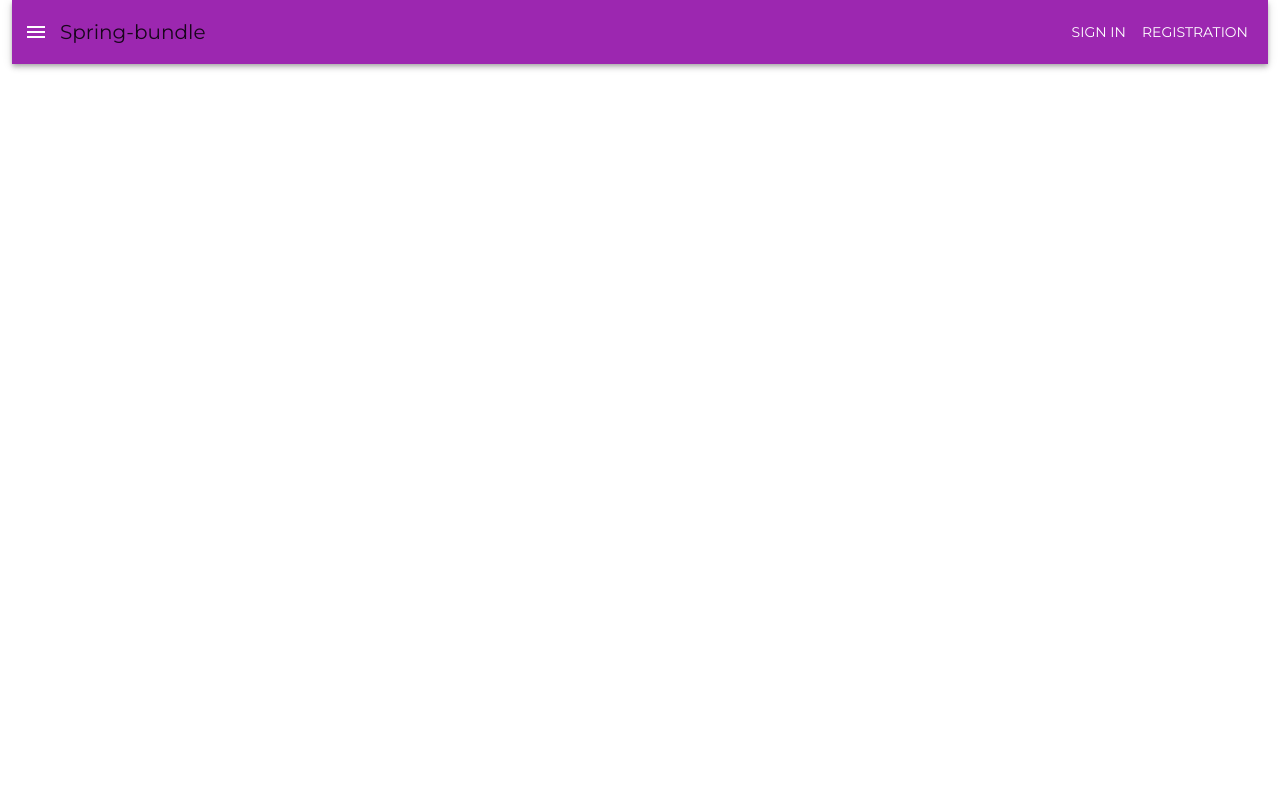
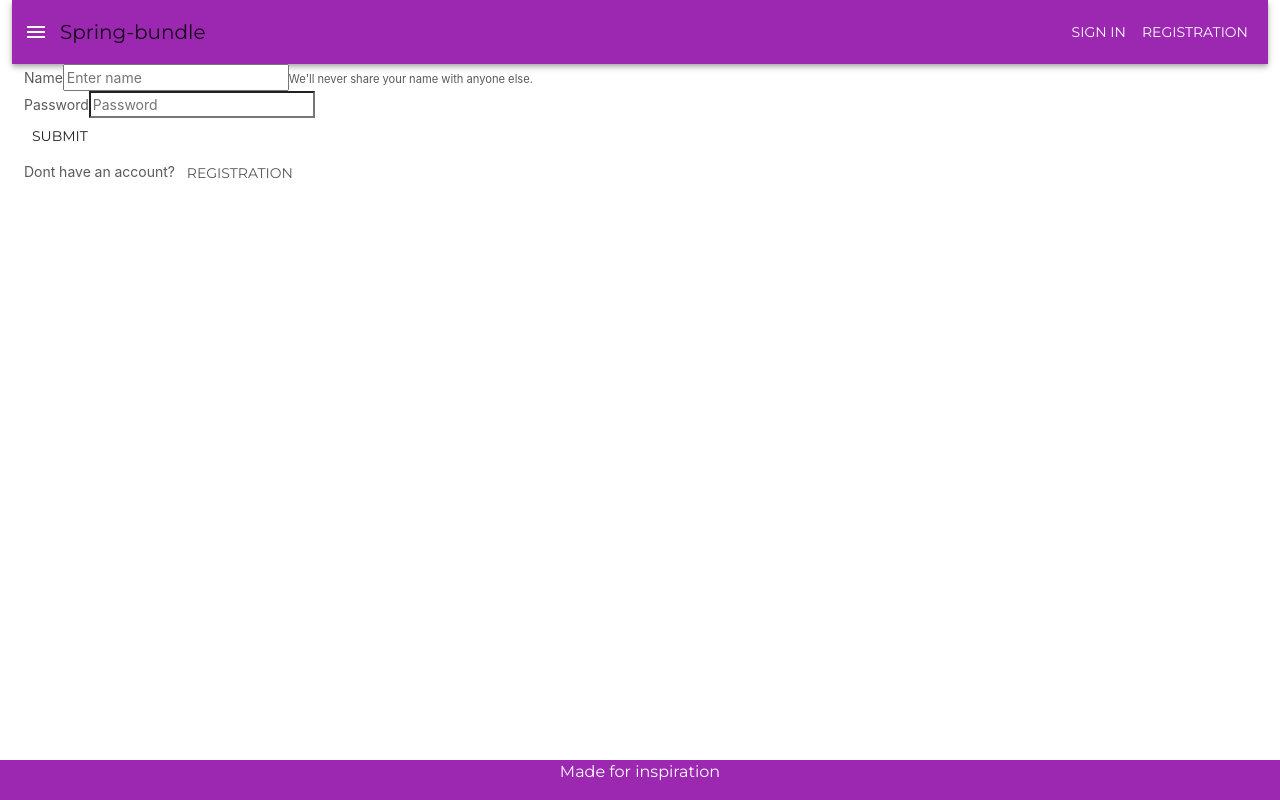
Before and after one commit to sdfizzz/react-client, a React (Create React App) app: page /login in a window 1280 px wide. Built offline with nearby package versions, Linux system fonts and the light colour scheme.

Commit message:
fix routing, add loginForm

```diff
--- a/package.json
+++ b/package.json
@@ -37,6 +37,7 @@
     "@babel/runtime": "^7.7.6",
     "@material-ui/core": "^4.9.14",
     "@material-ui/icons": "^4.9.1",
+    "@material-ui/styles": "^4.9.14",
     "babel-eslint": "^10.0.3",
     "babel-loader": "^8.0.6",
     "babel-plugin-import": "^1.13.0",
@@ -48,6 +49,7 @@
     "eslint-plugin-react": "^7.17.0",
     "html-loader": "^1.1.0",
     "html-webpack-plugin": "^3.2.0",
+    "path": "^0.12.7",
     "prettier": "^1.19.1",
     "webpack": "^4.43.0",
     "webpack-cli": "^3.3.11",
--- a/src/js/App.js
+++ b/src/js/App.js
@@ -1,12 +1,25 @@
 import React from 'react';
+import { BrowserRouter as Router, Route, Switch} from 'react-router-dom';
 import Container from '@material-ui/core/Container';
 
 import Header from './components/header/Header.js';
+import { urls } from './constants/urls.js';
+import LoginForm from './components/LoginForm.js';
+import RegistrationForm from './components/RegistrationForm.js';
+import Footer from './components/Footer';
 
 const App = () => (
-    <Container>
-        <Header />
-    </Container>
+    <Router>
+        <Container>
+            <Header/>
+            <Switch>
+                <Route path={urls.main.pathname} exact component={() => <div/>}/>
+                <Route path="/login" component={LoginForm}/>
+                <Route path={urls.registration.pathname} component={RegistrationForm}/>
+            </Switch>
+            <Footer/>
+        </Container>
+    </Router>
 );
 
 export default App;
--- /dev/null
+++ b/src/js/components/Footer.js
@@ -0,0 +1,27 @@
+import React from 'react';
+import { makeStyles, styled } from '@material-ui/core/styles';
+import { Container } from '@material-ui/core';
+import Typography from '@material-ui/core/Typography';
+import { withTheme } from '@material-ui/styles';
+
+const useStyles = makeStyles(theme => ({
+    root: {
+        position: 'fixed',
+        left: 0,
+        bottom: 0,
+        width: '100%',
+        backgroundColor: theme.palette.primary.main,
+        color: '#fff',
+        textAlign: 'center'
+    }
+}));
+
+const Footer = props => (
+    <Container className={useStyles().root}>
+        <Typography variant="body1">
+            <p>Made for inspiration</p>
+        </Typography>
+    </Container>
+);
+
+export default withTheme(Footer);
--- a/src/js/components/Form.js
+++ b/src/js/components/Form.js
@@ -1,8 +1,8 @@
 import React, { Component } from 'react';
 
 class Form extends Component {
-    constructor() {
-        super();
+    constructor(props) {
+        super(props);
 
         this.state = {
             value: ''
--- /dev/null
+++ b/src/js/components/LoginForm.js
@@ -0,0 +1,100 @@
+import React, { useState } from 'react';
+import axios from 'axios';
+import { apiUrls } from '../constants/apiConstants.js';
+import { urls, createLink } from '../constants/urls.js';
+import { withRouter } from 'react-router-dom';
+import { styled } from '@material-ui/core/styles';
+import Button from '@material-ui/core/Button';
+import Container from '@material-ui/core/Container';
+
+const StyledContainer = styled(Container)({
+    display: 'flex',
+    flexFlow: 'column noWrap',
+    justifyContent: 'center'
+});
+
+function LoginForm(props) {
+    const [state, setState] = useState({
+        name: '',
+        password: '',
+        successMessage: null
+    });
+
+    const handleChange = e => {
+        const { id, value } = e.target;
+        setState(prevState => ({
+            ...prevState,
+            [id]: value
+        }));
+    };
+
+    const handleSubmitClick = e => {
+        e.preventDefault();
+        const payload = {
+            name: state.name,
+            password: state.password
+        };
+        axios
+            .post(apiUrls.login.pathname, payload)
+            .then(function(response) {
+                if (response.data.code === 200) {
+                    setState(prevState => ({
+                        ...prevState,
+                        successMessage: 'Login successful. Redirecting to home page..'
+                    }));
+                    redirectToHome();
+                    props.showError(null);
+                } else if (response.data.code === 204) {
+                    props.showError('Username and password do not match');
+                } else {
+                    props.showError('Username does not exists');
+                }
+            })
+            .catch(function(error) {
+                // console.log(error);
+            });
+    };
+    const redirectToHome = () => {
+        props.updateTitle('Home');
+        props.history.push(urls.main);
+    };
+    const redirectToRegister = () => {
+        props.history.push(urls.registration);
+        props.updateTitle(urls.registration);
+    };
+    return (
+        <StyledContainer>
+            <form>
+                <div className="form-group text-left">
+                    <label>Name</label>
+                    <input
+                        type="name"
+                        className="form-control"
+                        placeholder="Enter name"
+                        value={state.name}
+                        onChange={handleChange}
+                    />
+                    <small>We'll never share your name with anyone else.</small>
+                </div>
+                <div>
+                    <label>Password</label>
+                    <input type="password" placeholder="Password" value={state.password} onChange={handleChange} />
+                </div>
+                <Button type="submit" className="btn btn-primary" onClick={handleSubmitClick}>
+                    Submit
+                </Button>
+            </form>
+            <div style={{ display: state.successMessage ? 'block' : 'none' }} role="alert">
+                {state.successMessage}
+            </div>
+            <div className="registerMessage">
+                <span>Dont have an account? </span>
+                <Button color="inherit" component={createLink(urls.registration)}>
+                    Registration
+                </Button>
+            </div>
+        </StyledContainer>
+    );
+}
+
+export default withRouter(LoginForm);
--- /dev/null
+++ b/src/js/components/RegistrationForm.js
@@ -0,0 +1,109 @@
+import React, { useState } from 'react';
+import axios from 'axios';
+import { apiUrls } from '../constants/apiConstants.js';
+import { urls } from '../constants/urls.js';
+import { withRouter } from 'react-router-dom';
+
+function RegistrationForm(props) {
+    const [state, setState] = useState({
+        name: '',
+        password: '',
+        confirmPassword: '',
+        successMessage: null
+    });
+    const handleChange = e => {
+        const { id, value } = e.target;
+        setState(prevState => ({
+            ...prevState,
+            [id]: value
+        }));
+    };
+    const sendDetailsToServer = () => {
+        if (state.name.length && state.password.length) {
+            props.showError(null);
+            const payload = {
+                name: state.name,
+                password: state.password
+            };
+            axios
+                .post(apiUrls.registration, payload)
+                .then(function(response) {
+                    if (response.data.code === 200) {
+                        setState(prevState => ({
+                            ...prevState,
+                            successMessage: 'Registration successful. Redirecting to home page..'
+                        }));
+                        redirectToHome();
+                        props.showError(null);
+                    } else {
+                        props.showError('Some error ocurred');
+                    }
+                })
+                .catch(function(error) {
+                    console.log(error);
+                });
+        } else {
+            props.showError('Please enter valid username and password');
+        }
+    };
+    const redirectToHome = () => {
+        props.updateTitle('Home');
+        props.history.push('/home');
+    };
+    const redirectToLogin = () => {
+        props.updateTitle('Login');
+        props.history.push('/login');
+    };
+    const handleSubmitClick = e => {
+        e.preventDefault();
+        if (state.password === state.confirmPassword) {
+            sendDetailsToServer();
+        } else {
+            props.showError('Passwords do not match');
+        }
+    };
+    return (
+        <div className="card col-12 col-lg-4 login-card mt-2 hv-center">
+            <form>
+                <div className="form-group text-left">
+                    <label>Name</label>
+                    <input
+                        type="text"
+                        className="form-control"
+                        placeholder="Your name"
+                        value={state.name}
+                        onChange={handleChange}
+                    />
+                    <small>We'll never share your name with anyone else.</small>
+                </div>
+                <div>
+                    <label>Password</label>
+                    <input type="password" placeholder="Password" value={state.password} onChange={handleChange} />
+                </div>
+                <div>
+                    <label>Confirm Password</label>
+                    <input
+                        type="password"
+                        placeholder="Confirm Password"
+                        value={state.confirmPassword}
+                        onChange={handleChange}
+                    />
+                </div>
+                <button type="submit" onClick={handleSubmitClick}>
+                    Register
+                </button>
+            </form>
+            <div style={{ display: state.successMessage ? 'block' : 'none' }} role="alert">
+                {state.successMessage}
+            </div>
+            <div className="mt-2">
+                <span>Already have an account? </span>
+                <Button color="inherit" component={createLink(urls.login)}>
+                    Sign in
+                </Button>
+            </div>
+        </div>
+    );
+}
+
+export default withRouter(RegistrationForm);
--- a/src/js/components/header/Header.js
+++ b/src/js/components/header/Header.js
@@ -3,9 +3,10 @@ import AppBar from '@material-ui/core/AppBar';
 import Toolbar from '@material-ui/core/Toolbar';
 import Typography from '@material-ui/core/Typography';
 import Button from '@material-ui/core/Button';
-import { makeStyles, useTheme } from '@material-ui/core/styles';
-import Box from '@material-ui/core/Box';
+import { makeStyles } from '@material-ui/core/styles';
+
 import HeaderMenu from './HeaderMenu';
+import { urls, createLink } from '../../constants/urls';
 
 const useStyles = makeStyles(theme => ({
     root: {
@@ -20,18 +21,22 @@ const useStyles = makeStyles(theme => ({
 }));
 
 const Header = props => {
-    const theme = useStyles();
+    const styles = useStyles();
 
     return (
         <AppBar position="static">
             <Toolbar>
-                <HeaderMenu className={theme.menuButton} />
-                <Typography variant="h6" className={theme.title}>
+                <HeaderMenu className={styles.menuButton} />
+                <Typography variant="h6" className={styles.title}>
                     Spring-bundle
                 </Typography>
 
-                <Button color="inherit">Sign in</Button>
-                <Button color="inherit">Registration</Button>
+                <Button color="inherit" href={urls.login.href}>
+                    Sign in
+                </Button>
+                <Button color="inherit" component={createLink(urls.registration.href)}>
+                    Registration
+                </Button>
             </Toolbar>
         </AppBar>
     );
--- /dev/null
+++ b/src/js/constants/apiConstants.js
@@ -0,0 +1,7 @@
+const apiBaseUrl = url => new URL(url, 'http://localhost:3001/');
+
+export const apiUrls = {
+    login: apiBaseUrl('/login'),
+    logout: apiBaseUrl('/login?logout'),
+    registration: apiBaseUrl('/registration')
+};
--- /dev/null
+++ b/src/js/constants/urls.js
@@ -0,0 +1,13 @@
+import React from 'react';
+import { Link } from 'react-router-dom';
+
+const baseUri = url => new URL(url, 'http://localhost:8080/');
+
+export const urls = {
+    main: baseUri('/'),
+    login: baseUri('/login'),
+    registration: baseUri('/registration'),
+    content: '/content'
+};
+
+export const createLink = url => React.forwardRef((props, ref) => <Link to={url} {...props} ref={ref} />);
--- a/webpack.config.js
+++ b/webpack.config.js
@@ -1,7 +1,13 @@
+const path = require('path');
 const HtmlWebPackPlugin = require('html-webpack-plugin');
 
 module.exports = {
     entry: './src/index.js',
+    output: {
+        path: path.resolve(__dirname, 'dist'),
+        filename: 'main.js',
+        publicPath: '/'
+    },
     module: {
         rules: [
             {
@@ -31,6 +37,9 @@ module.exports = {
             }
         ]
     },
+    devServer: {
+        historyApiFallback: true
+    },
     plugins: [
         new HtmlWebPackPlugin({
             template: './src/index.html',
```
Also changed, not shown: 2 other files (tests, documents, lock files or other folders).
